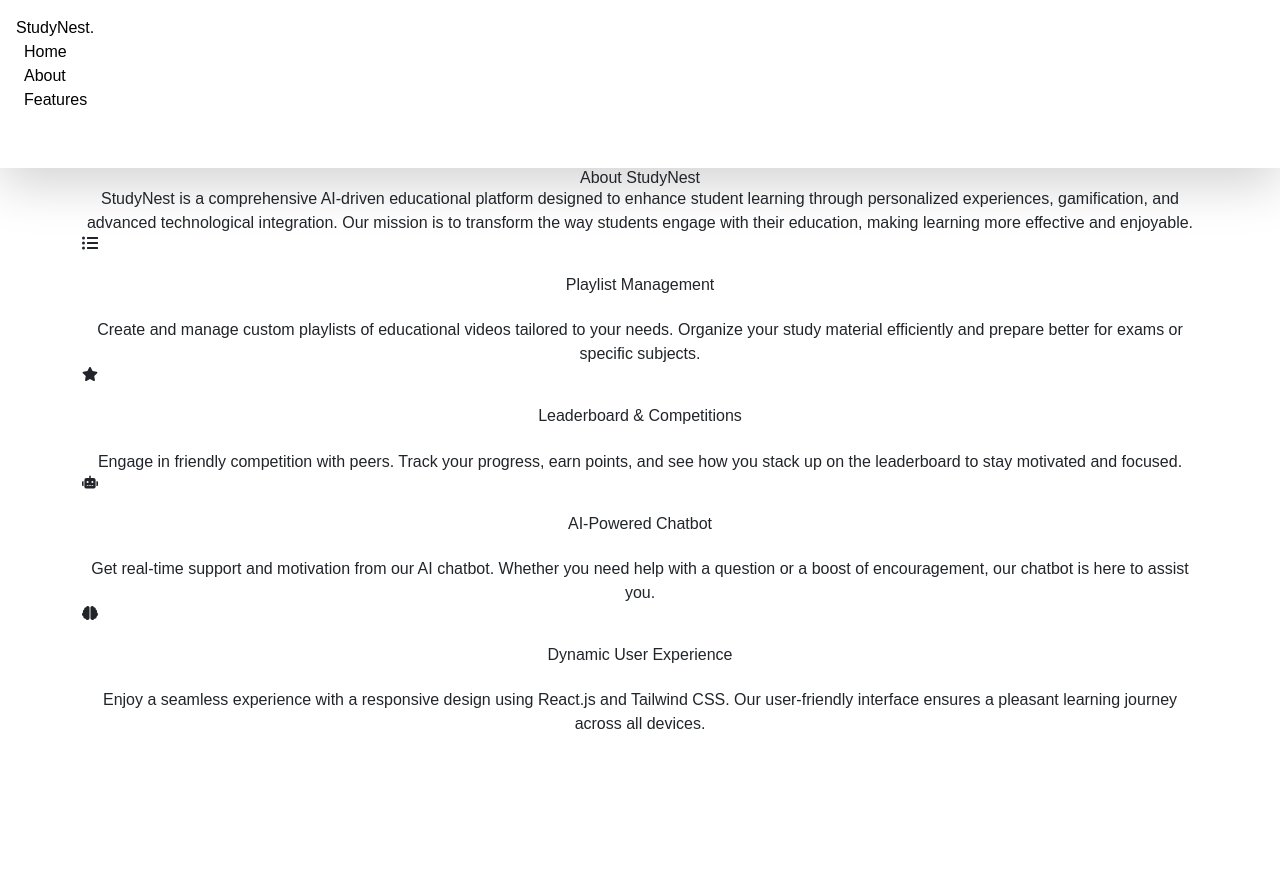
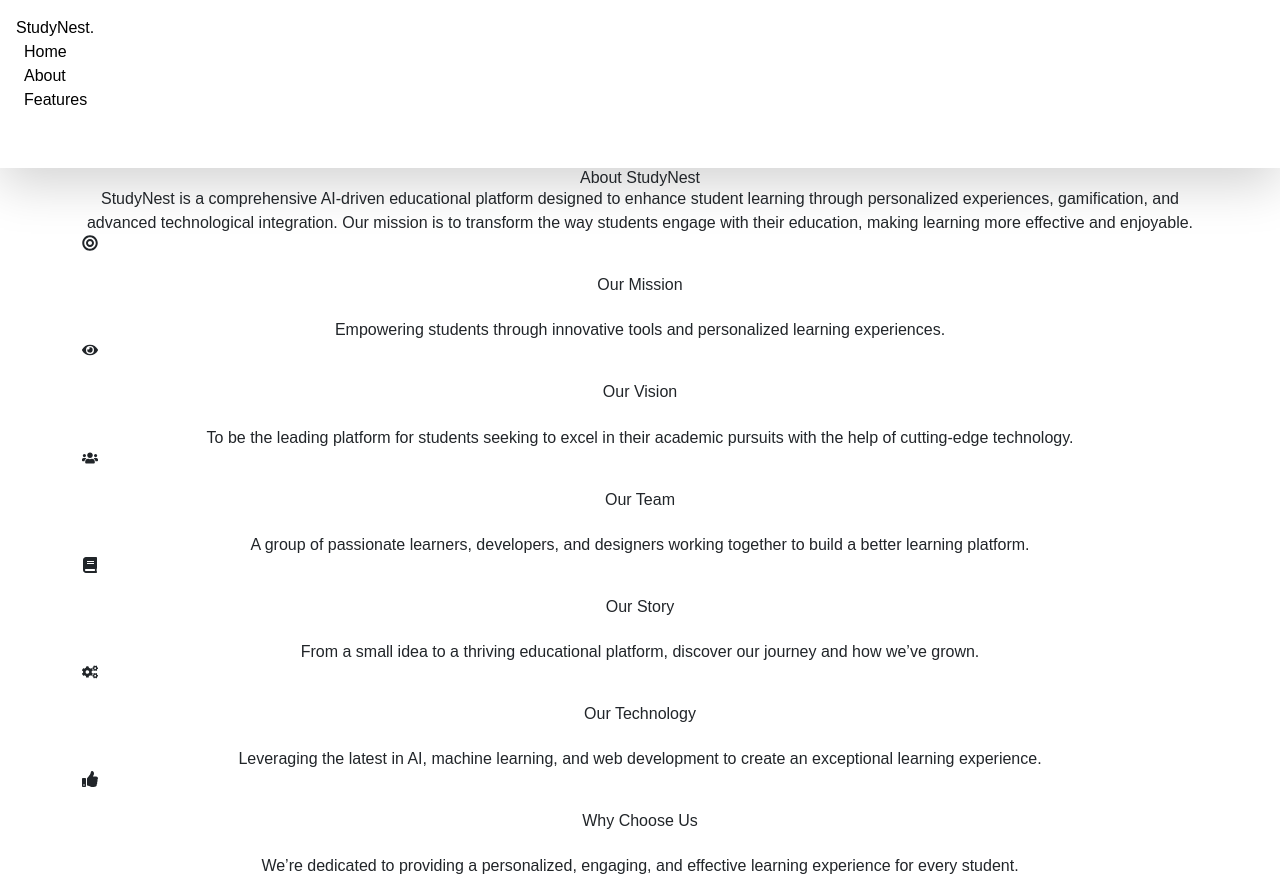
Before and after one commit to ayushsarode/TEAM-DRISHTI, a React (Vite) app in the folder client/: page /about in a window 1280 px wide. Before the commit the page ends 800 px from the top, so only its background shows below. Built offline with nearby package versions, Linux system fonts and the light colour scheme.

Commit message:
about mdified

```diff
--- a/client/src/pages/About.jsx
+++ b/client/src/pages/About.jsx
@@ -1,14 +1,48 @@
 import React from 'react';
 import { motion } from 'framer-motion';
-import { FaBrain, FaListUl, FaStar, FaRobot } from 'react-icons/fa';
+import { FaBullseye, FaEye, FaUsers, FaBook, FaCogs, FaThumbsUp } from 'react-icons/fa';
 import Navbar from '../components/Navbar';
 
 const aboutData = [
-  { title: 'Playlist Management', description: 'Create and manage custom playlists of educational videos tailored to your needs. Organize your study material efficiently and prepare better for exams or specific subjects.', icon: FaListUl },
-  { title: 'Leaderboard & Competitions', description: 'Engage in friendly competition with peers. Track your progress, earn points, and see how you stack up on the leaderboard to stay motivated and focused.', icon: FaStar },
-  { title: 'AI-Powered Chatbot', description: 'Get real-time support and motivation from our AI chatbot. Whether you need help with a question or a boost of encouragement, our chatbot is here to assist you.', icon: FaRobot },
-  { title: 'Dynamic User Experience', description: 'Enjoy a seamless experience with a responsive design using React.js and Tailwind CSS. Our user-friendly interface ensures a pleasant learning journey across all devices.', icon: FaBrain },
+  {
+    title: 'Our Mission',
+    description: 'Empowering students through innovative tools and personalized learning experiences.',
+    icon: FaBullseye,
+    image: '/src/assets/images/about/mission.png' // Add image path
+  },
+  {
+    title: 'Our Vision',
+    description: 'To be the leading platform for students seeking to excel in their academic pursuits with the help of cutting-edge technology.',
+    icon: FaEye,
+    image: '/src/assets/images/about/vision.png' // Add image path
+  },
+  {
+    title: 'Our Team',
+    description: 'A group of passionate learners, developers, and designers working together to build a better learning platform.',
+    icon: FaUsers,
+    image: '/src/assets/images/about/team.png' // Add image path
+  },
+  {
+    title: 'Our Story',
+    description: 'From a small idea to a thriving educational platform, discover our journey and how we’ve grown.',
+    icon: FaBook,
+    image: '/src/assets/images/about/story.png' // Add image path
+  },
+  {
+    title: 'Our Technology',
+    description: 'Leveraging the latest in AI, machine learning, and web development to create an exceptional learning experience.',
+    icon: FaCogs,
+    image: '/src/assets/images/about/technology.png' // Add image path
+  },
+  {
+    title: 'Why Choose Us',
+    description: 'We’re dedicated to providing a personalized, engaging, and effective learning experience for every student.',
+    icon: FaThumbsUp,
+    image: '/src/assets/images/about/why_choose_us.png' // Add image path
+  },
 ];
+
+
 
 const About = () => {
   return (
```
